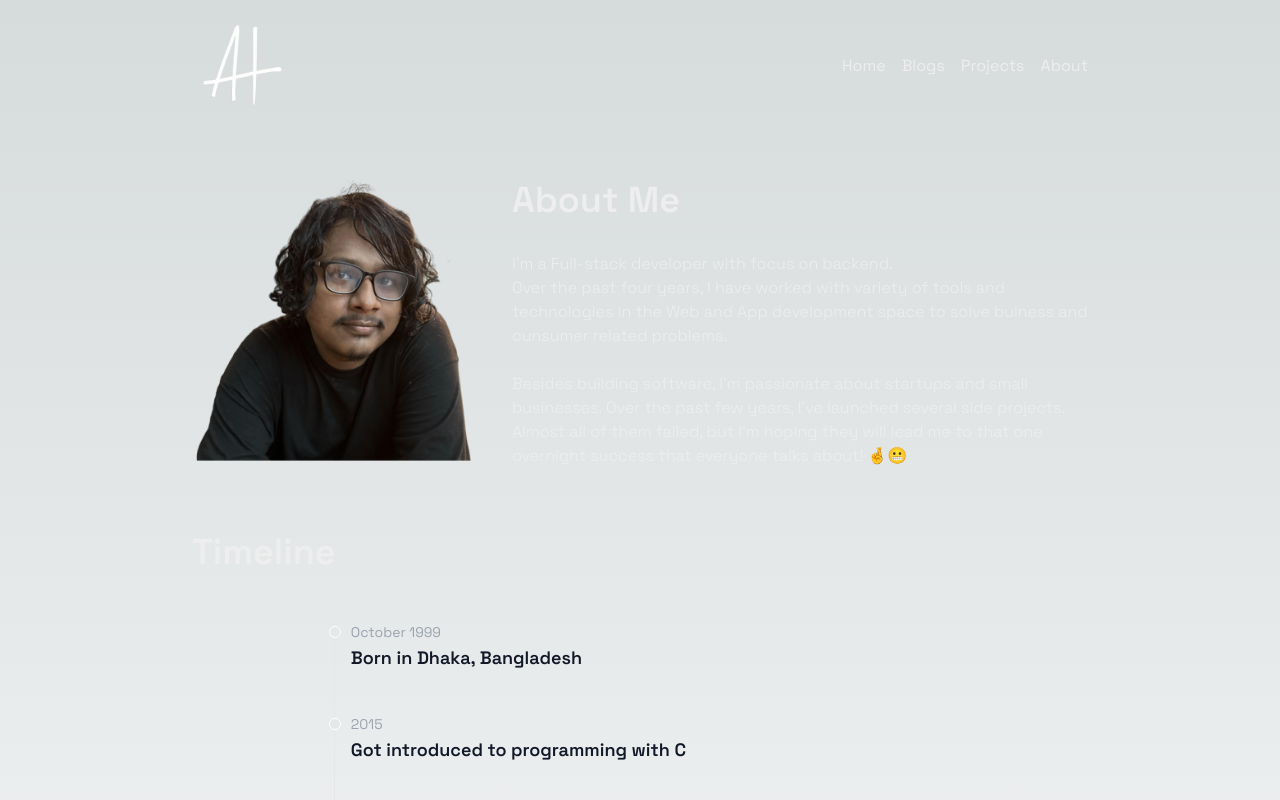
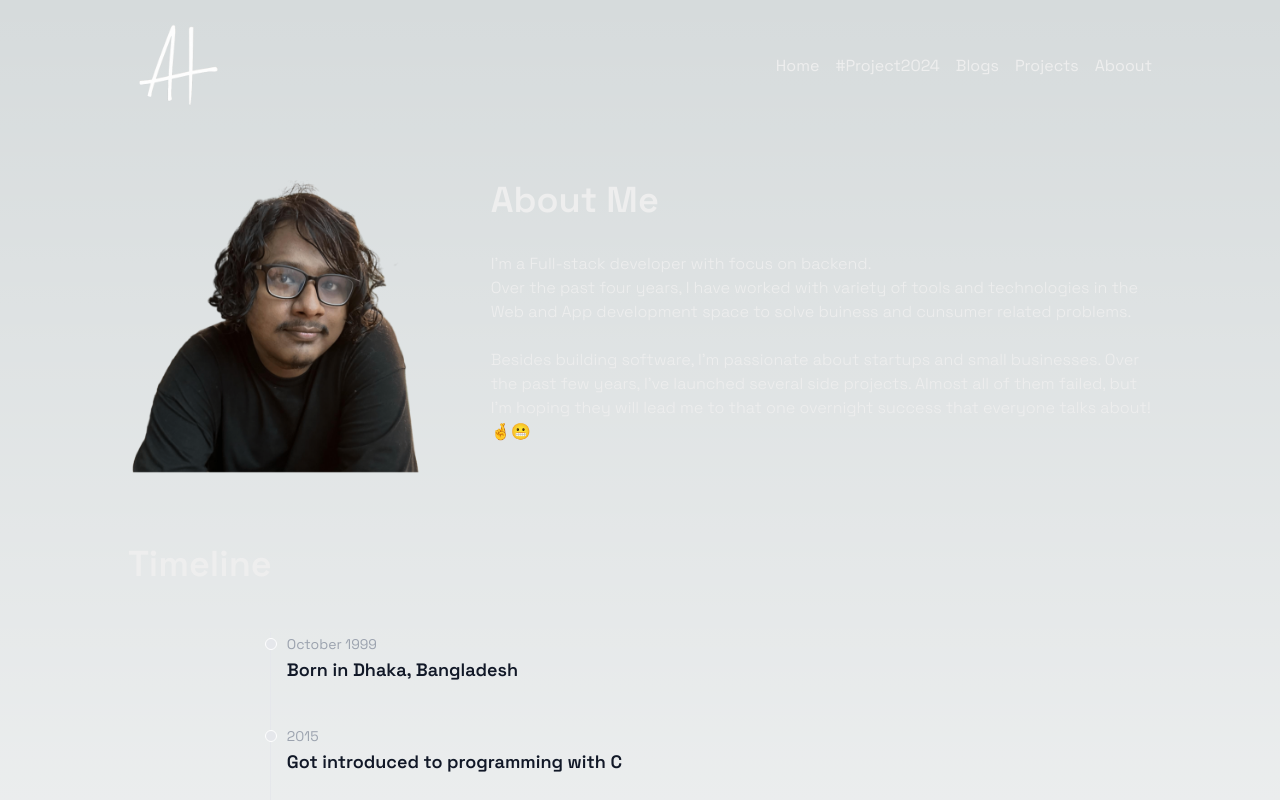
Before and after one commit to ariflogs/me, a Next.js app: page /about in a window 1280 px wide. Shown: the top 800 px of the page. Built offline with nearby package versions, Linux system fonts and the light colour scheme.

Commit message:
added #project2024

```diff
--- a/package.json
+++ b/package.json
@@ -13,6 +13,7 @@
     "@mdx-js/react": "^3.0.1",
     "@next/mdx": "^14.1.0",
     "@types/mdx": "^2.0.11",
+    "airtable": "^0.12.2",
     "gray-matter": "^4.0.3",
     "next": "14.0.4",
     "next-mdx-remote": "^4.4.1",
--- a/src/app/blogs/[slug]/page.tsx
+++ b/src/app/blogs/[slug]/page.tsx
@@ -1,7 +1,5 @@
-import { Metadata } from "next";
 import { notFound } from "next/navigation";
 import { serialize } from "next-mdx-remote/serialize";
-import { MDXRemote } from "next-mdx-remote";
 import { getBlogBySlug } from "@/lib/blog";
 import { BlogPostHeader } from "@/components/blog/BlogHeader";
 import { RenderMdx } from "@/components/mdx";
--- a/src/app/layout.tsx
+++ b/src/app/layout.tsx
@@ -7,8 +7,8 @@ import Footer from "@/components/shared/Footer";
 const spaceGrotesk = Space_Grotesk({ subsets: ["latin"] });
 
 export const metadata: Metadata = {
-  title: "Create Next App",
-  description: "Generated by create next app",
+  title: "ArifLogs",
+  description: "Logging my stuff",
 };
 
 export default function RootLayout({
@@ -18,10 +18,13 @@ export default function RootLayout({
 }) {
   return (
     <html lang="en">
+      <head>
+        <script async src="https://tally.so/widgets/embed.js"></script>
+      </head>
       <body className={`${spaceGrotesk.className} `}>
         <Navbar />
         <div className="h-12"></div>
-        <div className="container max-w-4xl mx-auto px-4 lg:px-0">
+        <div className="container max-w-5xl mx-auto px-4 lg:px-0">
           {children}
         </div>
         <div className="h-12"></div>
--- /dev/null
+++ b/src/app/project2024/page.tsx
@@ -0,0 +1,71 @@
+import { airtable } from "@/lib/airtable";
+import React from "react";
+
+const weeklyGoals = [
+  "Make website Live",
+  "Get business email",
+  "Create social accounts",
+  "Analyse competitor's social profiles",
+];
+
+export default async function page() {
+  const websites: {
+    name: string;
+    blogTitle: string;
+    blogTopic: string;
+    blogWebsite: string;
+  }[] = (await airtable("Table 1").select().all()).map((record) => ({
+    name: record.fields["Name"]?.toString() || "",
+    blogTitle: record.fields["Blog Title"]?.toString() || "",
+    blogTopic: record.fields["Blog Topic"]?.toString() || "",
+    blogWebsite: record.fields["Blog Website"]?.toString() || "",
+  }));
+
+  return (
+    <div className="flex min-h-96">
+      <div className="w-2/5">
+        <h2 className="text-2xl mb-2 text-purple-400">
+          This Week&apos;s Goals
+        </h2>
+        <ul>
+          {weeklyGoals.map((goal) => (
+            <li key={goal} className="mb-1">
+              ✅ {goal}
+            </li>
+          ))}
+        </ul>
+      </div>
+      <div className="w-3/5">
+        <div className="flex justify-between items-center mb-6">
+          <h2 className="text-2xl mb-2 text-purple-400">Community Websites</h2>
+          <button
+            data-tally-open="w4xozr"
+            data-tally-layout="modal"
+            data-tally-width="480"
+            data-tally-emoji-text="👋"
+            data-tally-emoji-animation="wave"
+            className="bg-purple-600 rounded px-4 py-1"
+          >
+            Submit Your Site
+          </button>
+        </div>
+
+        <ul className="space-y-4">
+          {websites.map((website) => (
+            <li key={website.blogWebsite}>
+              <a href={website.blogWebsite} target="_blank" className="text-xl">
+                {website.blogTitle}
+              </a>
+              <div className="flex space-x-4">
+                <p className="text-zinc-400 text-sm">
+                  Topic: {website.blogTopic}
+                </p>
+                <p className="text-zinc-400 text-sm">Author: {website.name}</p>
+              </div>
+            </li>
+          ))}
+        </ul>
+      </div>
+    </div>
+  );
+}
--- a/src/components/shared/Navbar.tsx
+++ b/src/components/shared/Navbar.tsx
@@ -1,17 +1,18 @@
 import Image from "next/image";
+import Link from "next/link";
 import React from "react";
 
 const navRoutes = [
   { title: "Home", route: "/", target: "_blank" },
-  { title: "Aboout", route: "/", target: "_blank" },
-  { title: "Projects", route: "/", target: "_blank" },
-  { title: "Blogs", route: "/", target: "_blank" },
+  { title: "#Project2024", route: "/project2024", target: "_blank" },
+  { title: "Blogs", route: "/blogs", target: "_blank" },
+  { title: "Projects", route: "/projects", target: "_blank" },
+  { title: "Aboout", route: "/about", target: "_blank" },
 ];
 
 export default function Navbar() {
-
   return (
-    <header className="flex justify-between items-center py-4 px-4 lg:px-0 container max-w-4xl mx-auto">
+    <header className="flex justify-between items-center py-4 px-4 lg:px-0 container max-w-5xl mx-auto">
       <a href="/">
         <Image
           src="/logo.png"
@@ -22,21 +23,12 @@ export default function Navbar() {
         />
       </a>
 
-      <nav className="flex flex-col justify-end mobile-nav space-y-2 md:hidden">
-        <a href="/">Home</a>
-        <a href="/blogs">Blogs</a>
-        <a href="/projects">Projects</a>
-        <a href="/about">About</a>
-        {/* <a href="https://dev.to/ariflogs" target="_blank">
-          Blogs
-        </a> */}
-      </nav>
-
-      <nav className="hidden md:block space-x-4">
-        <a href="/">Home</a>
-        <a href="/blogs">Blogs</a>
-        <a href="/projects">Projects</a>
-        <a href="/about">About</a>
+      <nav className="flex flex-col md:flex-row md:justify-end space-y-2 md:space-y-0 md:space-x-4">
+        {navRoutes.map((route) => (
+          <Link href={route.route} key={route.route}>
+            {route.title}
+          </Link>
+        ))}
       </nav>
     </header>
   );
--- /dev/null
+++ b/src/lib/airtable.ts
@@ -0,0 +1,5 @@
+import Airtable from "airtable";
+
+export const airtable = new Airtable({
+  apiKey: process.env.AIRTABLE_SECRET_API_TOKEN,
+}).base("appEV286bM417YeIN");
```
Also changed, not shown: 1 other file (tests, documents, lock files or other folders).
